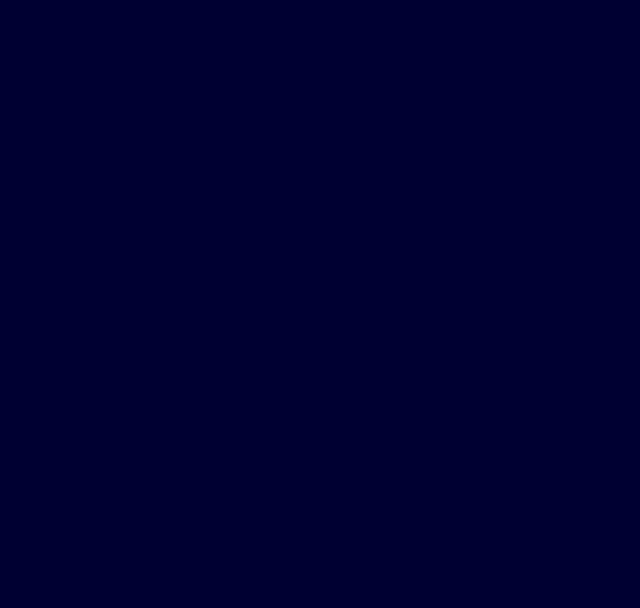
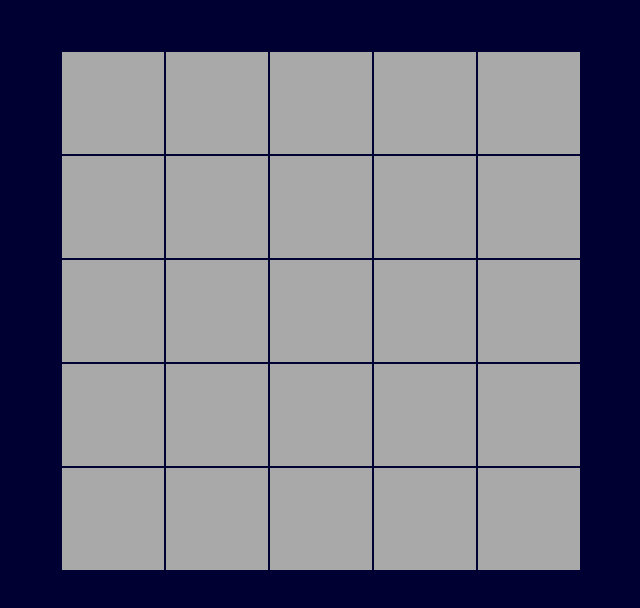
Before and after one commit to valeriaoshiro/Lights-Out, a React (Create React App) app: page / in a window 1280 px wide. Shown: the top 608 px of the page, without its empty margins (319-959 px from the left). Built offline with nearby package versions, Linux system fonts and the light colour scheme.

Commit message:
Show board

```diff
--- a/src/Board.js
+++ b/src/Board.js
@@ -47,7 +47,6 @@ class Board extends Component {
 
   createBoard() {
     let board = [];
-    // TODO: create array-of-arrays of true/false values
     for (let i = 0; i < this.props.nrows; i++) {
       let subArray = [];
       for (let j = 0; j < this.props.ncols; j++) {
@@ -55,7 +54,6 @@ class Board extends Component {
       }
       board.push(subArray);
     }
-    console.log(board);
     return board;
   }
 
@@ -87,9 +85,24 @@ class Board extends Component {
   render() {
     // if the game is won, just show a winning msg & render nothing else
     // TODO
-    // make table board
-    // TODO
-    return <div></div>;
+
+    return (
+      <div>
+        <table className="Board">
+          <tbody>
+            {this.state.board.map(r => {
+              return (
+                <tr>
+                  {r.map(c => (
+                    <Cell isLit={c} flipCellsAroundMe={this.flipCellsAround} />
+                  ))}
+                </tr>
+              );
+            })}
+          </tbody>
+        </table>
+      </div>
+    );
   }
 }
 
```
